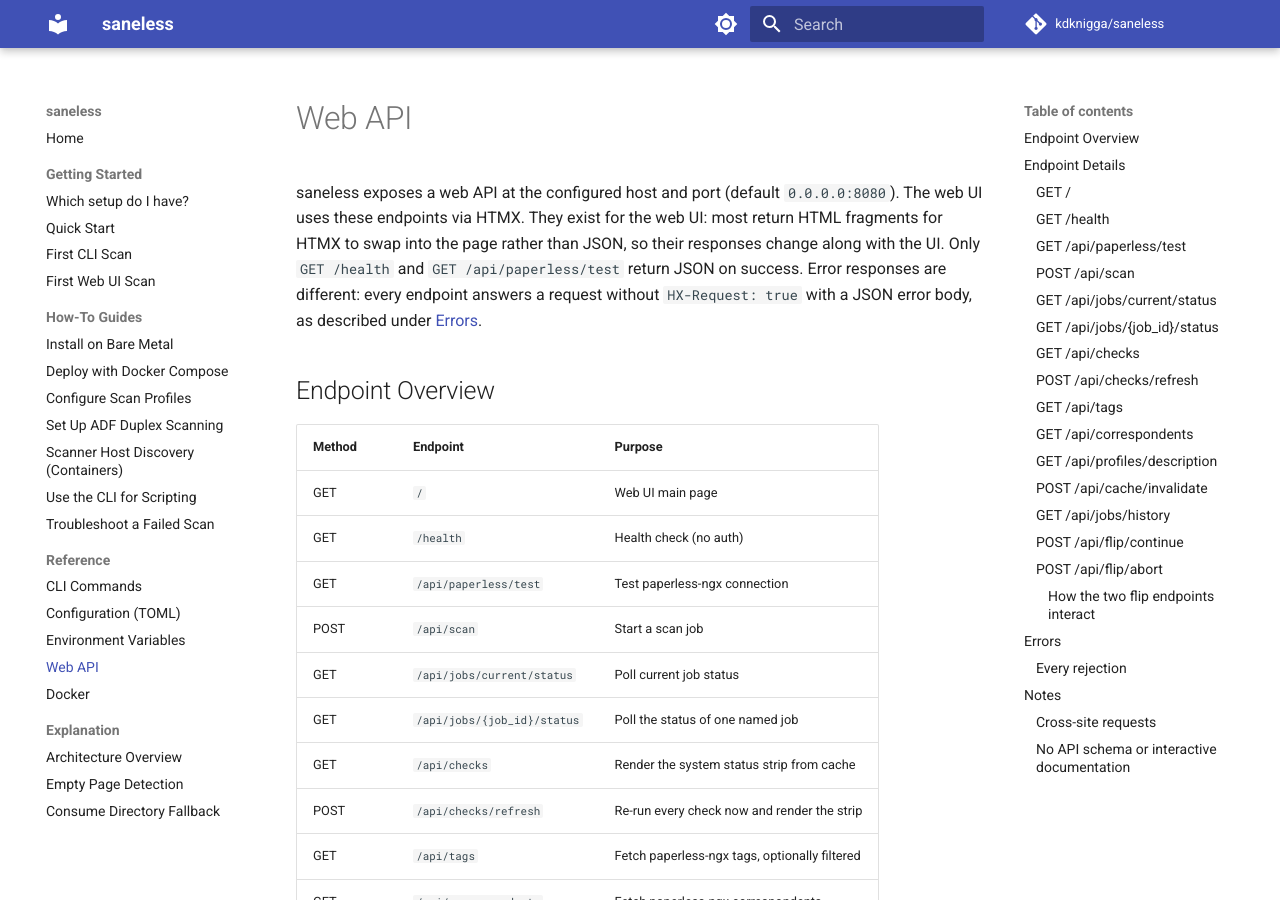
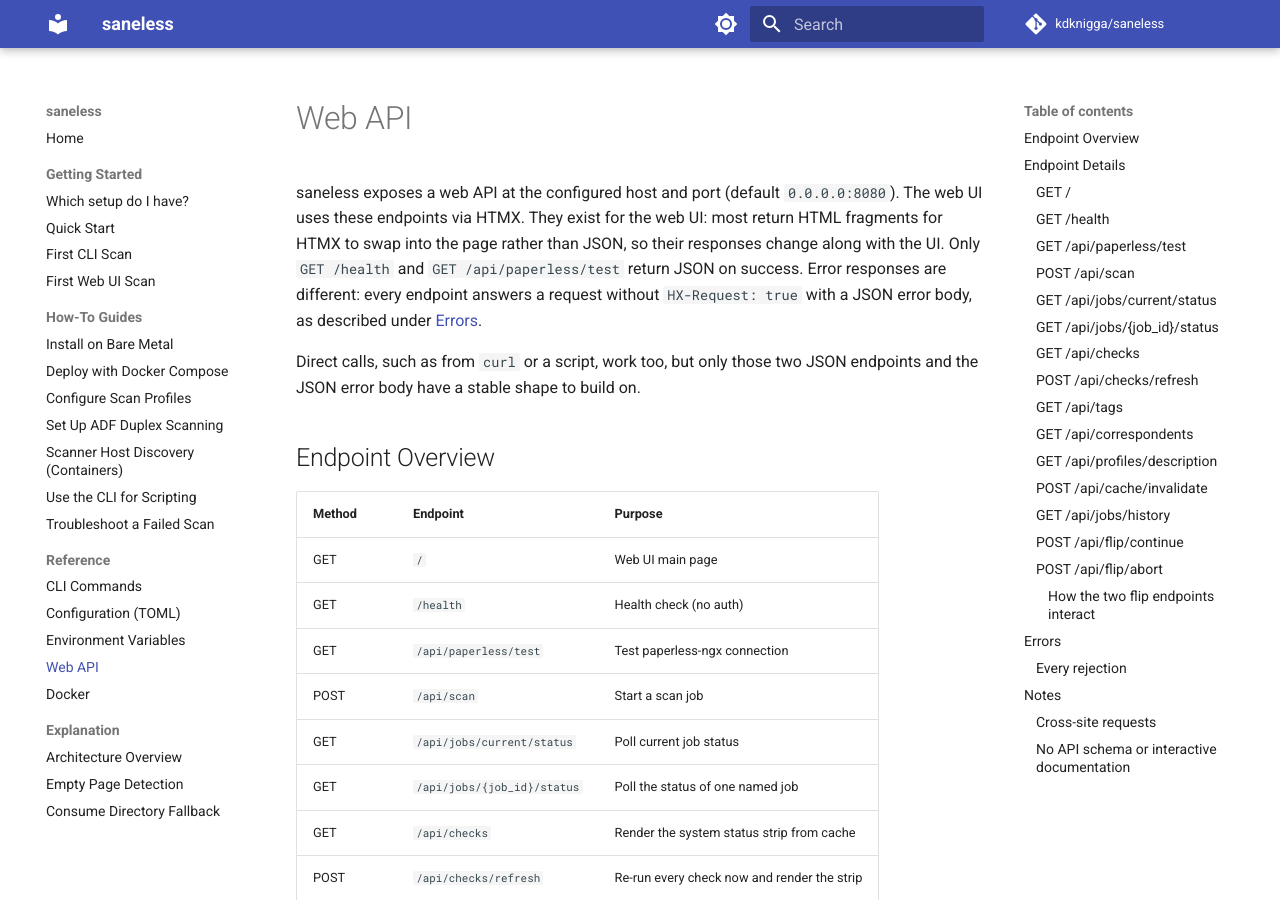
Before and after one commit to kdknigga/saneless, an MkDocs documentation site: the page built from docs/reference/web-api.md, in a window 1280 px wide and 900 px high. Built offline with MkDocs 1.6.1 and Material for MkDocs 9.7.7, drawn with Linux system fonts in a browser that asks for light colours; comment, search, counter and statistics services are not loaded.

Commit message:
fix(33): IN-01 state in the web API opening that direct calls are supported
Co-Authored-By: Claude Opus 5 <noreply@anthropic.com>
Claude-Session: https://claude.ai/code/session_014cDLWnaTZaPFEjHjuecuzR

```diff
--- a/docs/reference/web-api.md
+++ b/docs/reference/web-api.md
@@ -1,6 +1,8 @@
 # Web API
 
 saneless exposes a web API at the configured host and port (default `0.0.0.0:8080`). The web UI uses these endpoints via HTMX. They exist for the web UI: most return HTML fragments for HTMX to swap into the page rather than JSON, so their responses change along with the UI. Only `GET /health` and `GET /api/paperless/test` return JSON on success. Error responses are different: every endpoint answers a request without `HX-Request: true` with a JSON error body, as described under [Errors](#errors).
+
+Direct calls, such as from `curl` or a script, work too, but only those two JSON endpoints and the JSON error body have a stable shape to build on.
 
 ## Endpoint Overview
 
```
